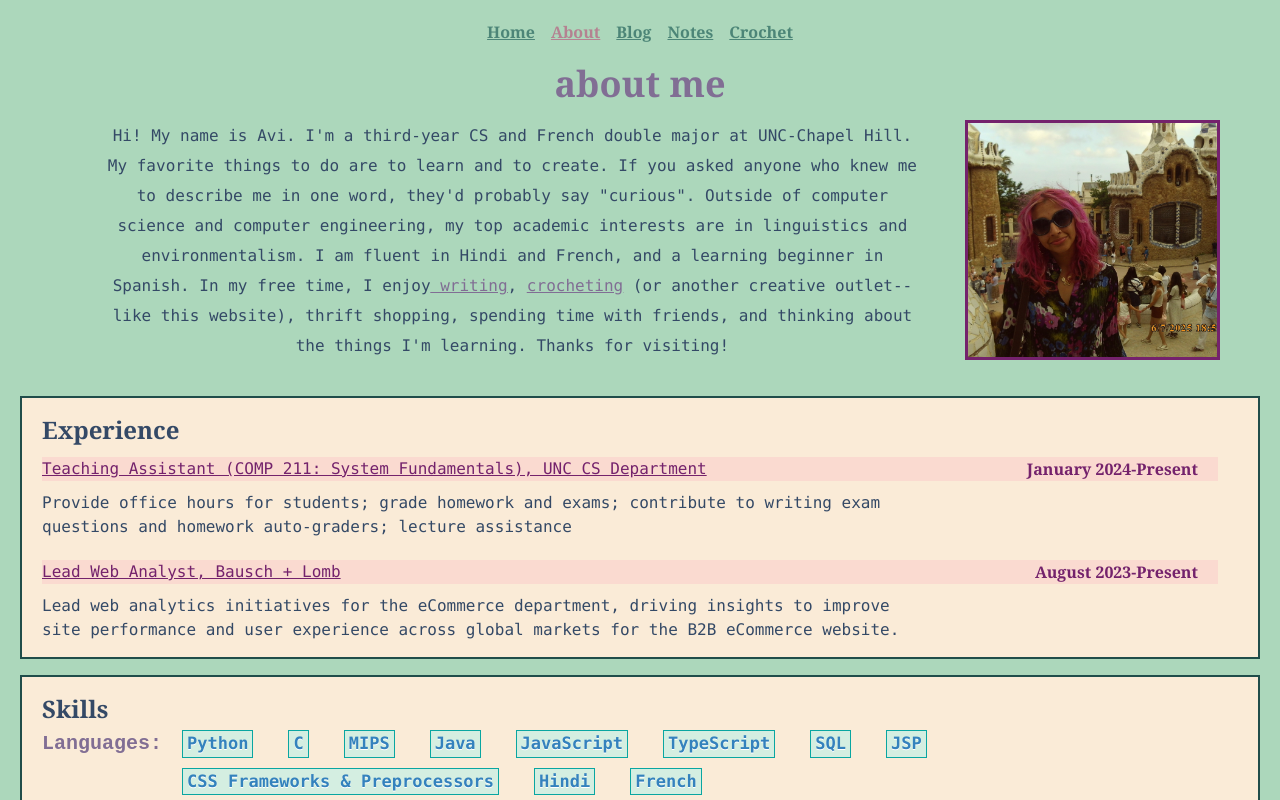
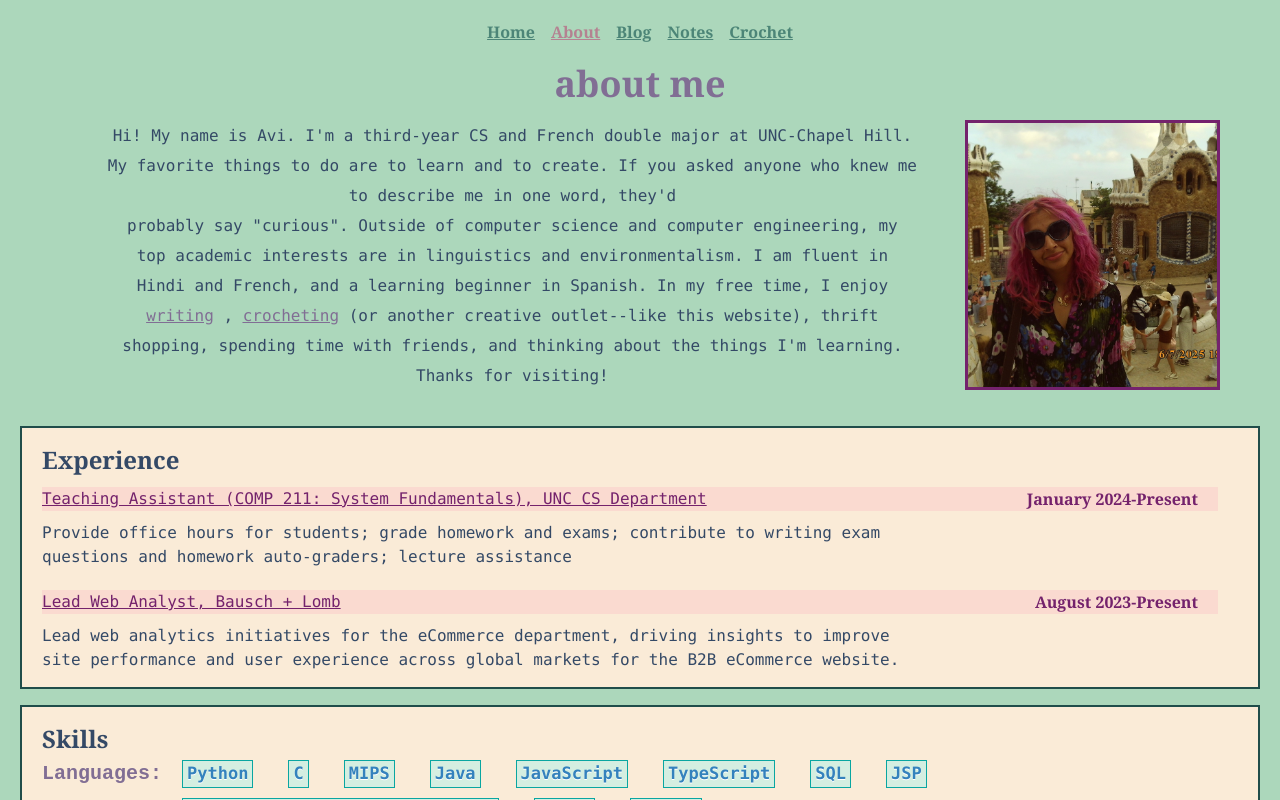
Before and after one commit to aviomg/portfolio-sequel, a Next.js app in the folder web/: page /about in a window 1280 px wide. Shown: the top 800 px of the page. Built offline with nearby package versions, Linux system fonts and the light colour scheme.

Commit message:
fixed weird sticky footer

```diff
--- a/web/components/footer.tsx
+++ b/web/components/footer.tsx
@@ -2,7 +2,7 @@
 
 export default function Footer(){
     return(
-        <footer className="mt-10 bg-pink-200 text-white py-4">
+        <footer className=" bg-pink-200 text-white py-4">
         <div className="container mx-auto text-center">
           <p>&copy; 2024 Avi Kumar. All rights reserved.</p>
         </div>
--- a/web/pages/about.tsx
+++ b/web/pages/about.tsx
@@ -24,24 +24,29 @@ export default function AboutPage(){
     )
 
     return(
-        <div className="flex-grow min-h-[calc(100svh)] bg-[#acd7bb]  flex flex-col text-center gap-x-5 text-about-text">
+        <div className="flex-grow min-h-[calc(100vh)] bg-[#acd7bb]  flex flex-col text-center gap-x-5 text-about-text pb-10">
             <Navbar currentpage="About" />
             <div className="mx-15 mb-9 items-center">
                 <h2 className="text-4xl font-bold  mb-4 ml-auto text-about-primary">about me</h2>
                 <div className="flex flex-row">
-                    <div className="px-10 leading-[28px] text-[1.125rem] text-center">
+                    <div className="pl-10 pr-10 leading-[28px] text-[1.125rem] text-center">
                         <span className="font-mono-about text-about-text text-[16px] ">
                         Hi! My name is Avi. I'm a third-year CS and French double major at UNC-Chapel Hill. My favorite things to do are to learn and to create. If you asked anyone
-                    who knew me to describe me in one word, they'd probably say "curious". Outside of computer science and computer engineering, my top academic interests are in linguistics and environmentalism. I am fluent in Hindi and French, and a learning beginner in Spanish. In my free time, I enjoy
+                    who knew me to describe me in one word, they'd
+                        </span>
+                        <div className="mx-4 text-center">
+                        <span className="font-mono-about text-about-text text-[16px]"> probably say "curious". Outside of computer science and computer engineering, my top academic interests are in linguistics and environmentalism. I am fluent in Hindi and French, and a learning beginner in Spanish. In my free time, I enjoy
                         </span>
                         <span className="font-mono-about text-[16px] text-about-primary underline">
                             <Link href="/entries"> writing</Link>
                         </span>
-                        <span className="font-mono-about text-[16px] text-about-text">, </span>
+                        <span className="font-mono-about text-[16px] text-about-text"> , </span>
                         <span className="font-mono-about text-[16px] text-about-primary underline">
                             <Link href="/crochet">crocheting</Link>
                         </span>
                         <span className="font-mono-about text-[16px] text-about-text"> (or another creative outlet--like this website), thrift shopping, spending time with friends, and thinking about the things I'm learning. Thanks for visiting!</span>
+
+                        </div>
                     </div>
                     <img src="/me.jpeg" className="max-w-[22%] border-about-secondary border-[3px] object-cover" />
                 </div>
--- a/web/pages/notes.tsx
+++ b/web/pages/notes.tsx
@@ -38,7 +38,7 @@ export default function NotesPage({courses}:Props){
     }
     )
 
-    return (<div className="flex-grow">
+    return (<div className="flex-grow min-h-[95vh]">
         <Navbar currentpage="Notes"/>
         <section className="pb-6">
         <div className="container mx-auto text-center">
```
